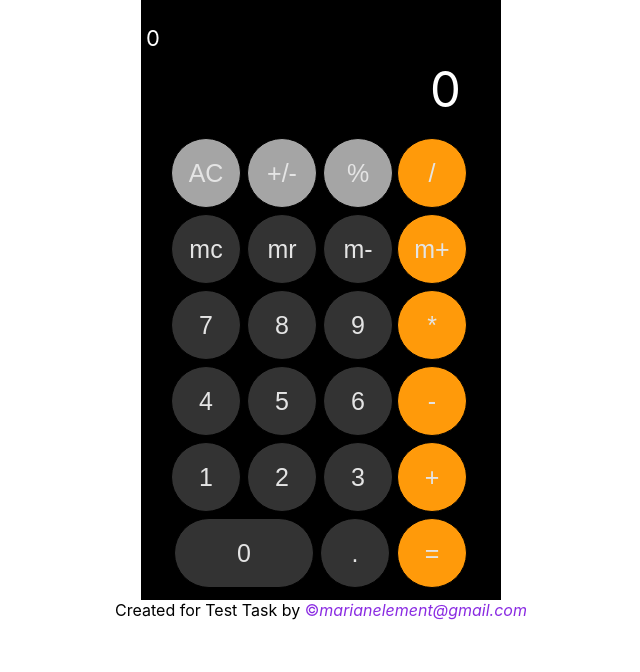
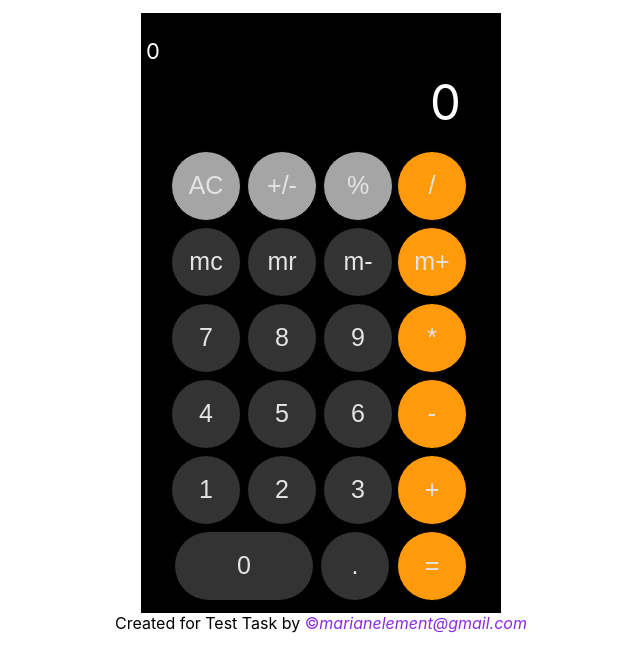
Before and after one commit to mar1an4ik/calculator, a React (Create React App) app: page / in a window 1280 px wide. Shown: the top 672 px of the page, without its empty margins (319-959 px from the left). Built offline with nearby package versions, Linux system fonts and the light colour scheme.

Commit message:
changed margin App.css top

```diff
--- a/src/App.css
+++ b/src/App.css
@@ -1,7 +1,7 @@
 body, html{height:100%}
 .App {
   text-align: center;
-
+margin-top: 1%;
 
 }
 button{
```
Also changed, not shown: 1 other file (tests, documents, lock files or other folders).
